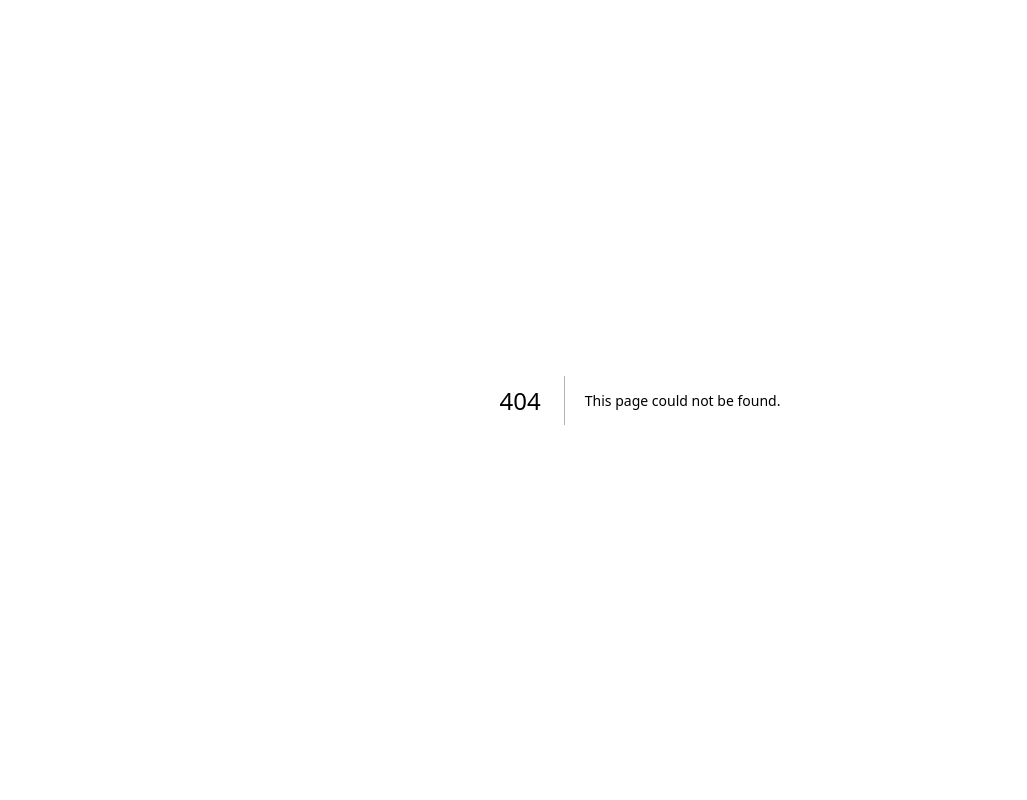
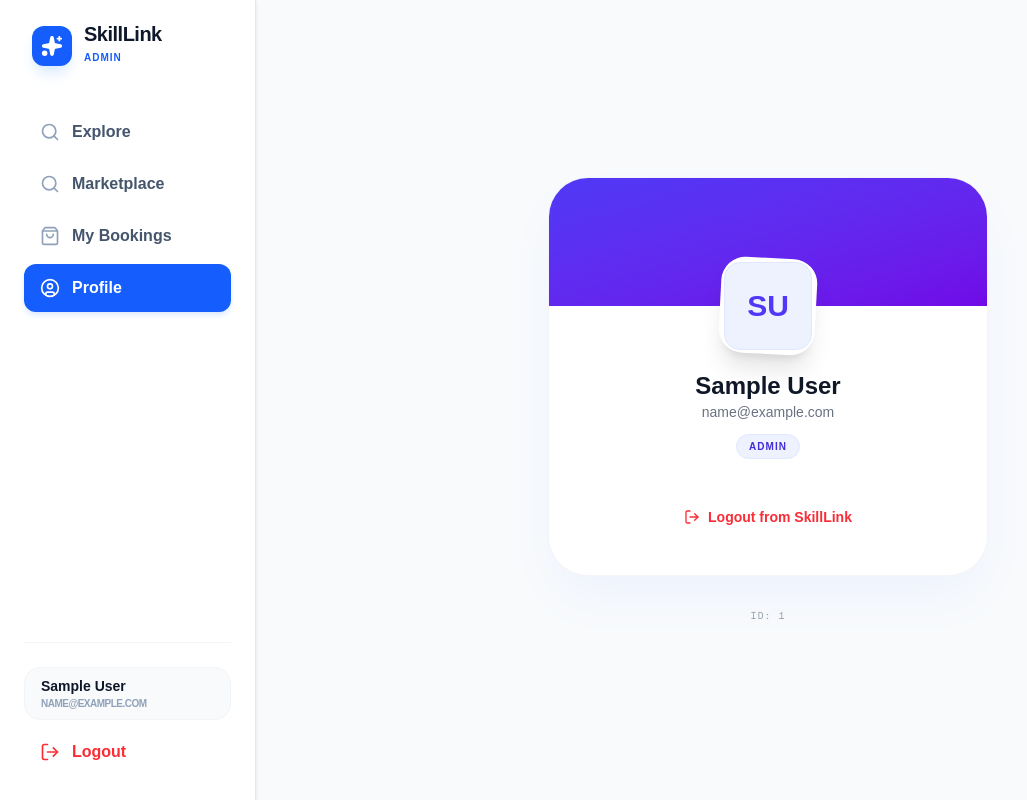
Before and after one commit to anshu-netizen/skill-link-frontend, a Next.js app: page /dashboard/seeker/profile in a window 1280 px wide. Before the commit this address had no page. Shown: the whole page, without its empty margins (0-1027 px from the left). Built offline with nearby package versions, Linux system fonts and the light colour scheme; sample sign-in values are in the browser's storage.

Commit message:
profilepage

```diff
--- /dev/null
+++ b/app/dashboard/seeker/profile/page.tsx
@@ -0,0 +1,128 @@
+"use client";
+
+import React, { useEffect, useState } from 'react';
+import { useRouter } from 'next/navigation'; // Import the router
+import {
+  User,
+  Mail,
+  Fingerprint,
+  LogOut,
+  Briefcase,
+  Settings,
+  Edit3,
+  ExternalLink
+} from 'lucide-react';
+
+interface UserData {
+  id: string;
+  name: string;
+  email: string;
+  role: string;
+}
+
+export default function ProfilePage() {
+  const [user, setUser] = useState<UserData | null>(null);
+  const router = useRouter(); // Initialize router
+
+  useEffect(() => {
+    const storedUser = localStorage.getItem('user');
+    if (storedUser) {
+      try {
+        setUser(JSON.parse(storedUser));
+      } catch (e) {
+        console.error("Storage error:", e);
+      }
+    } else {
+      // If no user is found at all, kick them to login immediately
+      router.push('/login');
+    }
+  }, [router]);
+
+  const handleLogout = () => {
+    // 1. Clear the storage
+    localStorage.removeItem('user');
+
+    // 2. Redirect to login page
+    router.push('/login');
+  };
+
+  if (!user) {
+    return (
+      <div className="flex h-screen items-center justify-center bg-[#f8fafc]">
+        <div className="h-8 w-8 animate-spin rounded-full border-4 border-indigo-600 border-t-transparent"></div>
+      </div>
+    );
+  }
+
+  const initials = user.name
+    .split(' ')
+    .map((n) => n[0])
+    .join('')
+    .toUpperCase();
+
+  return (
+    <div className="min-h-screen bg-[#f8fafc] flex flex-col items-center justify-center p-4">
+      <div className="w-full max-w-[440px] bg-white rounded-[2.5rem] shadow-2xl shadow-indigo-100/50 border border-gray-100 overflow-hidden">
+
+        {/* Header Gradient */}
+        <div className="h-32 bg-gradient-to-br from-indigo-600 to-violet-700 relative" />
+
+        <div className="px-8 pb-10">
+          <div className="relative flex justify-center">
+            {/* Avatar */}
+            <div className="absolute -top-12 w-24 h-24 bg-white rounded-3xl p-1 shadow-xl rotate-3">
+              <div className="w-full h-full bg-indigo-50 rounded-2xl flex items-center justify-center border border-indigo-100 -rotate-3">
+                <span className="text-3xl font-black text-indigo-600">
+                  {initials}
+                </span>
+              </div>
+            </div>
+          </div>
+
+          <div className="mt-16 text-center">
+            <h1 className="text-2xl font-bold text-gray-900">{user.name}</h1>
+            <p className="text-sm text-gray-500 font-medium">{user.email}</p>
+
+            <div className="mt-3 flex justify-center">
+              <span className="px-3 py-1 bg-indigo-50 text-indigo-700 text-[10px] font-bold uppercase rounded-full border border-indigo-100 tracking-widest">
+                {user.role}
+              </span>
+            </div>
+          </div>
+
+          {/* Action Buttons */}
+          <div className="mt-10 space-y-3">
+            {/* <button className="w-full flex items-center justify-center gap-2 py-4 bg-indigo-600 hover:bg-indigo-700 text-white font-bold rounded-2xl shadow-lg shadow-indigo-200 transition-all active:scale-[0.98]">
+              <Edit3 size={18} />
+              Edit Profile
+            </button> */}
+
+            {/* <div className="grid grid-cols-2 gap-3">
+              <button className="flex items-center justify-center gap-2 py-3.5 border border-gray-200 hover:bg-gray-50 text-gray-700 font-bold rounded-2xl transition-all">
+                <Briefcase size={18} className="text-indigo-500" />
+                My Jobs
+              </button>
+              <button className="flex items-center justify-center gap-2 py-3.5 border border-gray-200 hover:bg-gray-50 text-gray-700 font-bold rounded-2xl transition-all">
+                <Settings size={18} className="text-gray-400" />
+                Settings
+              </button>
+            </div> */}
+
+            {/* LOGOUT BUTTON */}
+            <button
+              onClick={handleLogout}
+              className="w-full mt-6 py-2 flex items-center justify-center gap-2 text-red-500 hover:text-red-600 text-sm font-bold transition-colors"
+            >
+              <LogOut size={16} />
+              Logout from SkillLink
+            </button>
+          </div>
+        </div>
+      </div>
+
+      <p className="mt-8 text-gray-400 text-[10px] font-mono uppercase tracking-widest">
+        ID: {user.id}
+      </p>
+    </div>
+  );
+}
```
